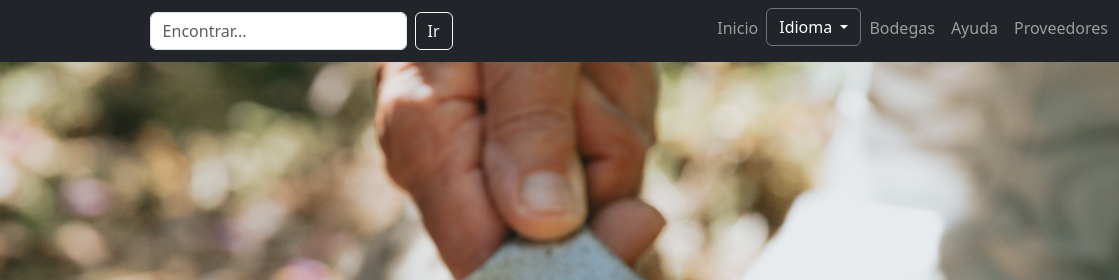
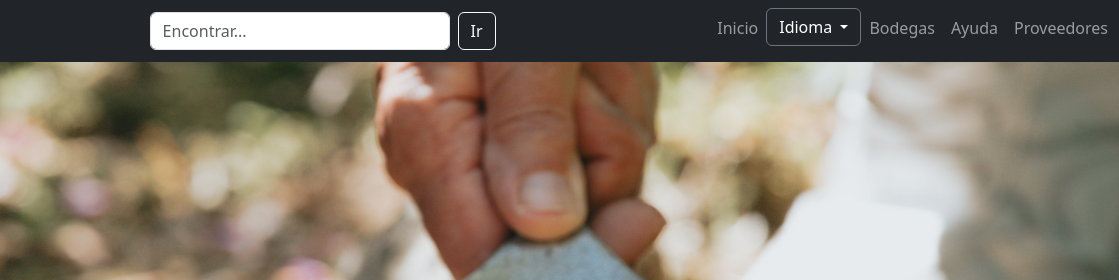
Before and after one commit to Andres-martinez1/Cellar_Iventory, a plain HTML site: page Fronend/Vistas/index.html in a window 1280 px wide. Shown: the top 280 px of the page, 106-1225 px from the left. Drawn offline with nearby package versions, Linux system fonts and the light colour scheme.

Commit message:
Se añadieron los estilos CSS para la barra de navegación en el archivo styles.css. Los estilos incluyen una posición sticky para mantener la barra fija al hacer scroll, con ajustes para que siempre se mantenga en la parte superior. También se personalizó el ancho de la barra de búsqueda dentro de la navegación

```diff
--- a/Fronend/assets/stylescss/styles.css
+++ b/Fronend/assets/stylescss/styles.css
@@ -50,3 +50,18 @@
     transform: translateY(-5px);
 }
 /* Fin de la sección Categorías */
+
+
+
+/* Inicio de la barra de navegación: Estilos para la barra de navegación */
+.navbar {
+    position: sticky; /* La mantiene fija al bajar la  página */
+    top: 0; /* Siempre en la parte superior de la página */
+    z-index: 1000;
+}
+
+/* Estilos para la barra de búsqueda dentro de la navegación */
+.search-bar {
+    width: 300px;
+}
+/* Fin de la barra de navegación */
```
